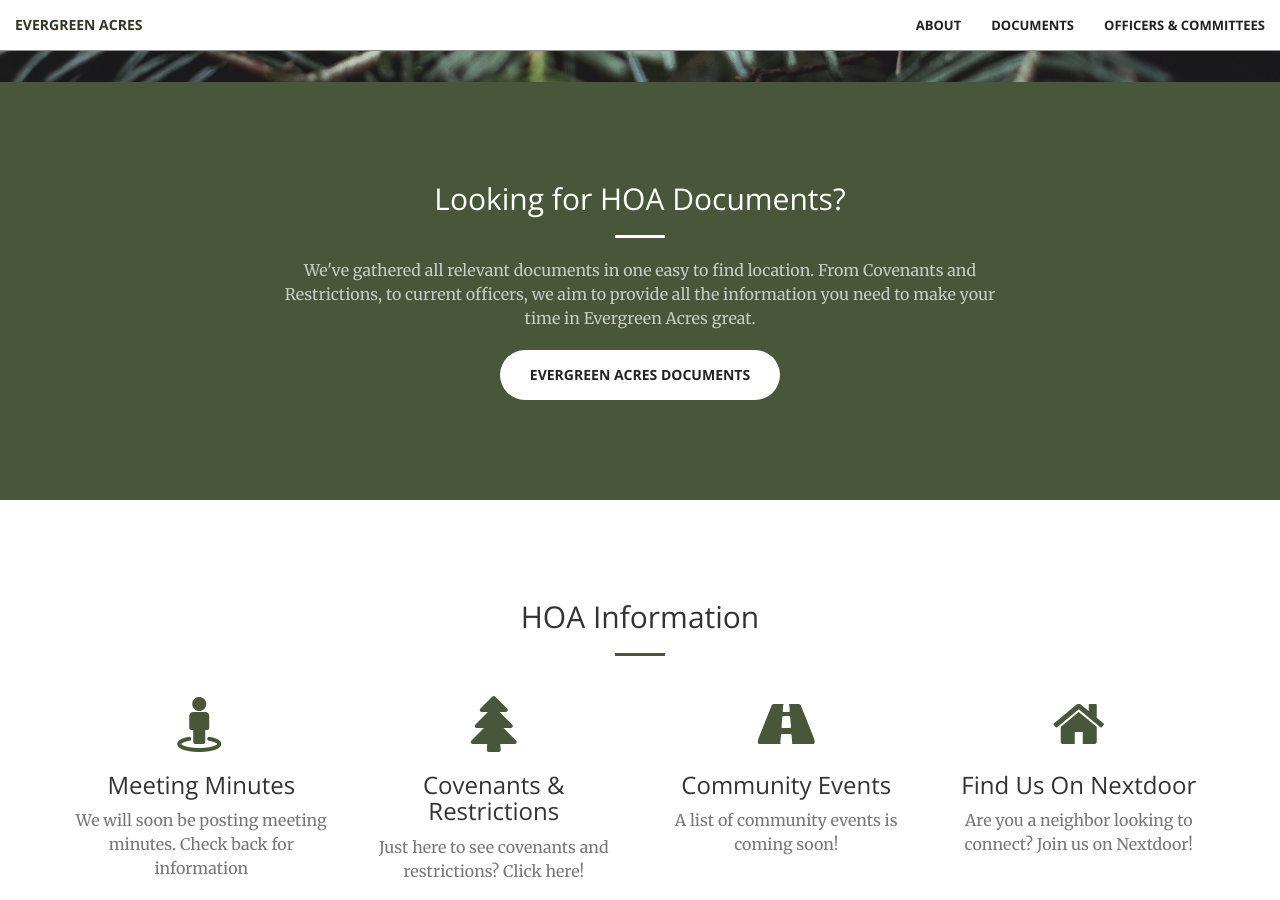
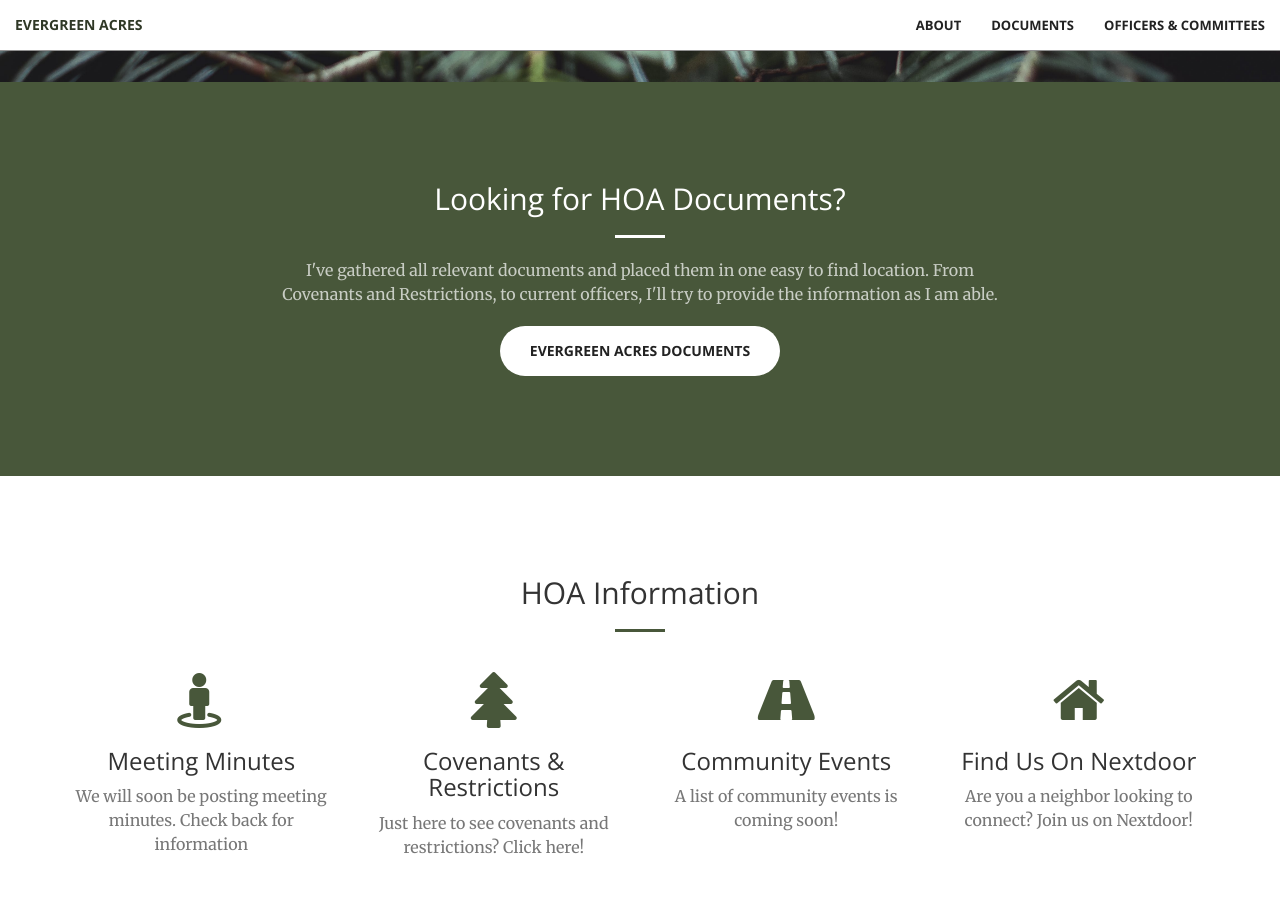
Before and after one commit to bnwoods/evergreen-acres-site, a Jekyll site: the page built from index.html, in a window 1280 px wide and 900 px high, scrolled down 818 px. Built offline with Jekyll 4.4.1, drawn with Linux system fonts in a browser that asks for light colours.

Commit message:
Update main.html

```diff
--- a/_includes/main.html
+++ b/_includes/main.html
@@ -4,7 +4,7 @@
             <div class="col-lg-8 col-lg-offset-2 text-center">
                 <h2 class="section-heading">Looking for HOA Documents?</h2>
                 <hr class="light">
-                <p class="text-faded">We've gathered all relevant documents in one easy to find location. From Covenants and Restrictions, to current officers, we aim to provide all the information you need to make your time in Evergreen Acres great.</p>
+                <p class="text-faded">I've gathered all relevant documents and placed them in one easy to find location. From Covenants and Restrictions, to current officers, I'll try to provide the information as I am able.</p>
                 <a href="https://drive.google.com/drive/folders/141W_yBK7dSNdgKJxH4fvknfXN0X9rH2-?usp=sharing" target="_blank" class="btn btn-default btn-xl wow tada">Evergreen Acres Documents</a>
             </div>
         </div>
```
